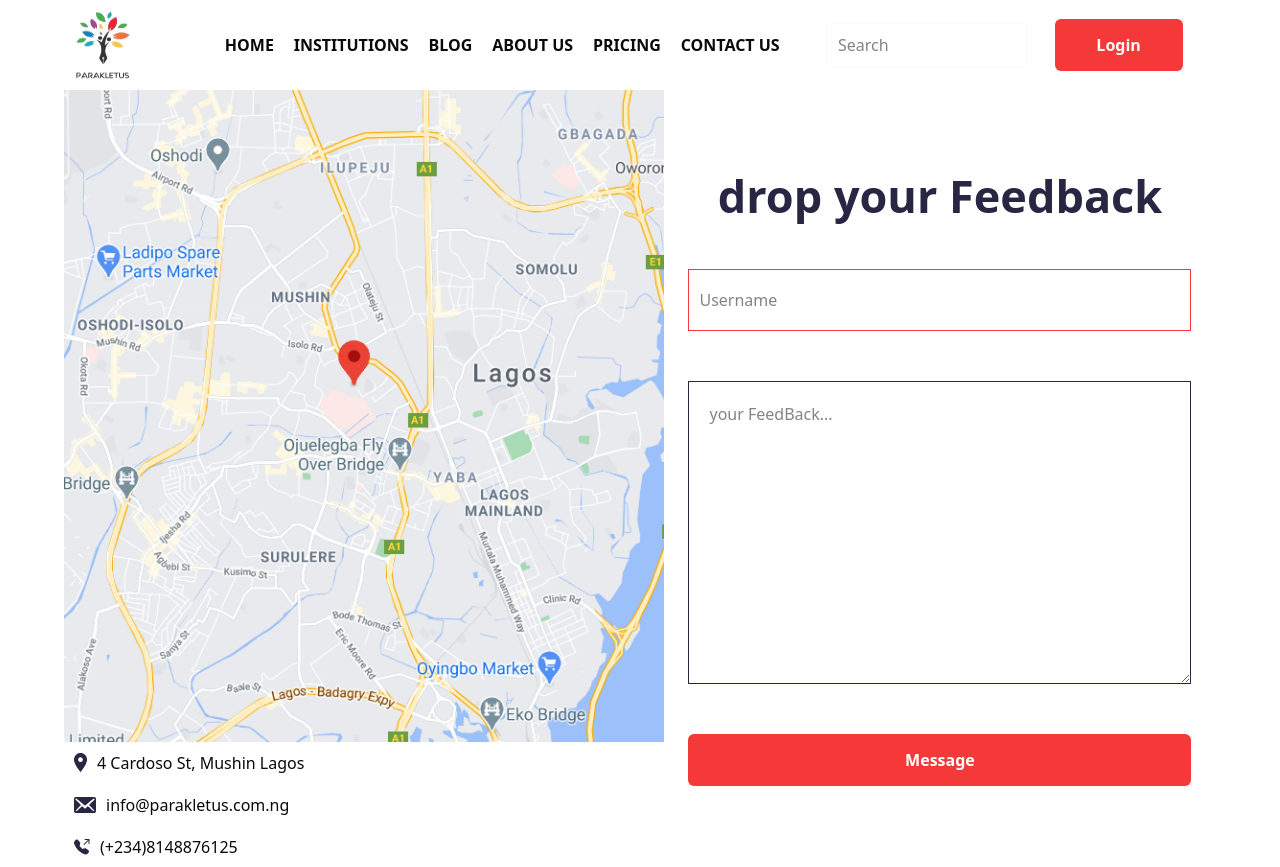
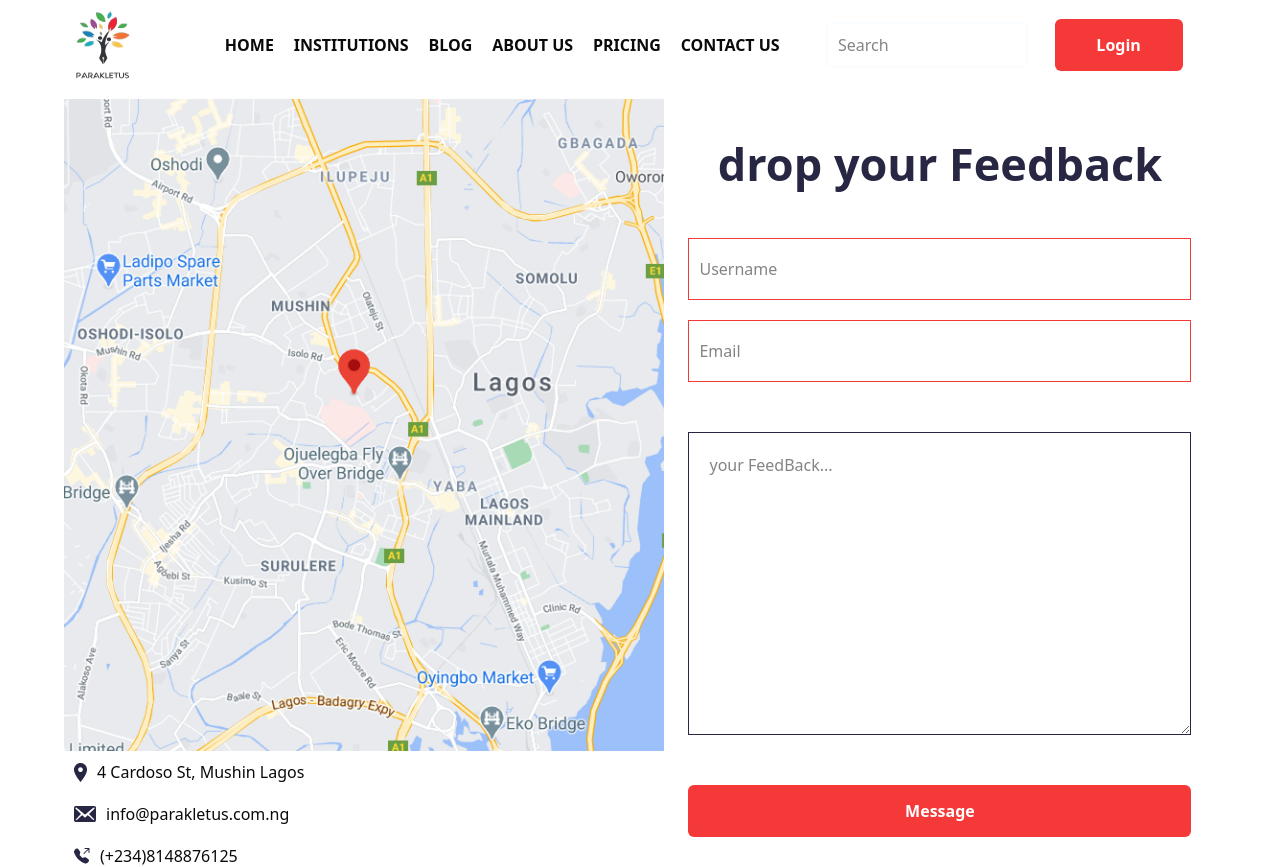
Before and after one commit to Gregor-prog/paralearnLandingPage, a React (Vite) app: page /contact in a window 1280 px wide. Shown: the top 867 px of the page. Built offline with nearby package versions, Linux system fonts and the light colour scheme.

Commit message:
emailMessage

```diff
--- a/src/pages/contactUS.tsx
+++ b/src/pages/contactUS.tsx
@@ -1,4 +1,4 @@
-import { useState } from "react"
+import { useState,useRef } from "react"
 import map from "../assets/Screenshot (10) 1.png"
 import location from "../assets/ic_baseline-location-on.png"
 import email from "../assets/dashicons_email-alt.png"
@@ -10,10 +10,11 @@ import EmailJS from "@emailjs/browser"
 function Contact(){
         const [Username, setUsername] = useState("")
         const [text,settext] = useState("")
+        const [Email,setEmail] = useState("")
+        const form = useRef< HTMLFormElement>(null)
 
         async function submit(e:any){
             e.preventDefault()
-
             try {
                 if(Username == "" || Username == null){
                     throw new Error("username not found");
@@ -21,22 +22,26 @@ function Contact(){
                 if(text == "" || text == null){
                     throw new Error("feedback field is empty");
                 }
-                // const send = await fetch("https://script.google.com/macros/s/AKfycbwgYOFV0e8FzqbaYjBMUs8NugLhAERzZzaW3clsSB4wzsUe6i9nwFKJB_gUvAtCjuvelw/exec", {
-                //     method: 'POST',
-                //     headers: { "Content-Type": "application/x-www-form-urlencoded" },
-                //     body:(`username=${Username}&feedback=${text}`)
-                // })
-                EmailJS.sendForm("serviceid","template", "")
-                // if(!send.ok){throw new Error("could'nt send feedback");}
-                toast.success("Thanks for the feedback")
+                if(Email == "" || Email == null){
+                    throw new Error("Email field is empty");
+                }
+
+
+                EmailJS.sendForm("service_1l4b0o8","template_db30gzb", form.current!, "K7GEK8OM6BBFQ0Idl")
+                .then(() => toast.success("Thanks for the feedback"))
+                .catch(() =>  toast.error("couldn't send feedback") )
+
                 setUsername("")
                 settext("")
             } catch (error) {
                 if(error){
-                    console.log(error)
                     toast.error("couldn't send feedback")
                 }
+
             }
+
+
+
 
         }
     return <div className="flex flex-col items-center">
@@ -53,10 +58,11 @@ function Contact(){
                 </div>
             </div>
 
-            <form onSubmit={(e) => submit(e)} className=" sm:w-[50%] flex flex-col items-center ">
+            <form onSubmit={(e) => submit(e)} ref={form} className=" sm:w-[50%] flex flex-col items-center ">
             <h1 className="font-bold text-[45px] text-[#272643] my-[40px]">drop your Feedback</h1>
-            <input type="text" value={Username} onChange={(e) => {setUsername(e.target.value)}} placeholder="Username" className="sm:w-[503px] w-[300px] h-[62px] p-[10px] border-[1px] border-[#F53838] mb-[20px]"/>
-            <textarea value={text} onChange={(e) => {settext(e.target.value)}} className="h-[303px] sm:w-[503px] w-[300px] border-[1px] border-[#272643] mt-[30px] p-[20px]" placeholder="your FeedBack..."/>
+            <input type="text" name="name" value={Username} onChange={(e) => {setUsername(e.target.value)}} placeholder="Username" className="sm:w-[503px] w-[300px] h-[62px] p-[10px] border-[1px] border-[#F53838] mb-[20px]"/>
+            <input type="Email" name="Email" value={Email} onChange={(e) => {setEmail(e.target.value)}} placeholder="Email" className="sm:w-[503px] w-[300px] h-[62px] p-[10px] border-[1px] border-[#F53838] mb-[20px]"/>
+            <textarea value={text} name="message" onChange={(e) => {settext(e.target.value)}} className="h-[303px] sm:w-[503px] w-[300px] border-[1px] border-[#272643] mt-[30px] p-[20px]" placeholder="your FeedBack..."/>
 
             <button  className="sm:w-[503px] w-[300px] h-[52px] bg-[#F53838] rounded-[6px] text-[16px] font-semibold text-white my-[50px]">Message</button>
 
```
